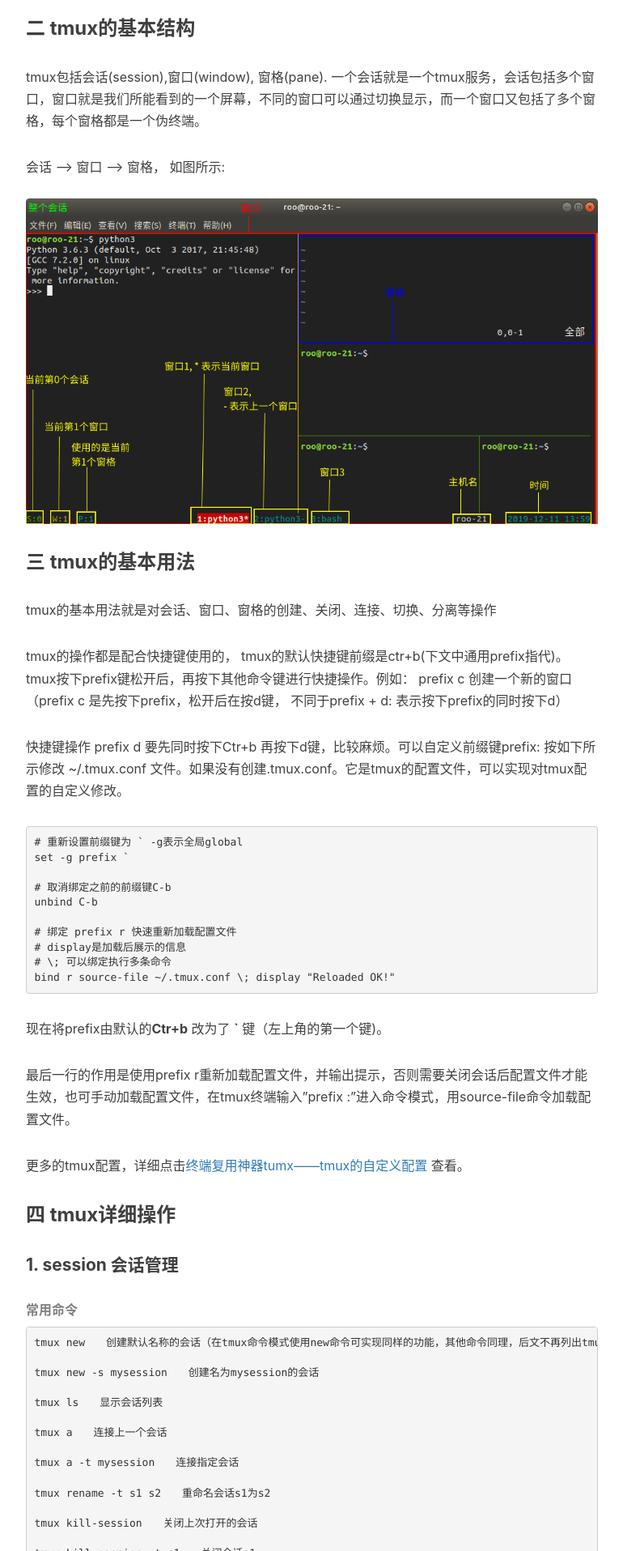
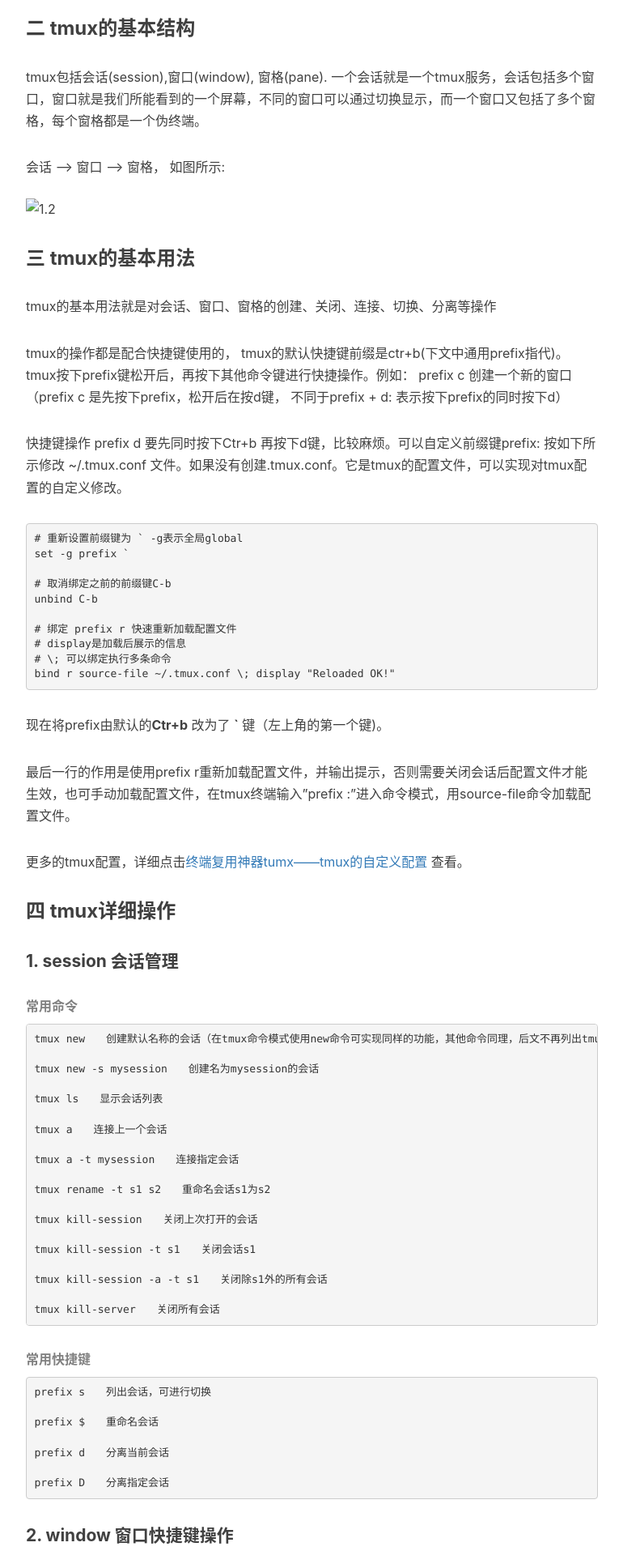
Before and after one commit to littleRpl/littleRpl.github.io, a Jekyll site: the page built from _posts/2019-12-11-tmux1.md, in a window 1280 px wide. Shown: the part 939-2854 px from the top of the page at 81% size, without its empty margins (233-1003 px from the left). Built offline with Jekyll 4.4.1, drawn with Linux system fonts in a browser that asks for light colours; nearby versions of some CDN libraries; comment, search, counter and statistics services are not loaded.

Commit message:
Update 2019-12-11-tmux1.md

```diff
--- a/_posts/2019-12-11-tmux1.md
+++ b/_posts/2019-12-11-tmux1.md
@@ -35,7 +35,7 @@
 tmux包括会话(session),窗口(window), 窗格(pane). 一个会话就是一个tmux服务，会话包括多个窗口，窗口就是我们所能看到的一个屏幕，不同的窗口可以通过切换显示，而一个窗口又包括了多个窗格，每个窗格都是一个伪终端。
 
 会话 --> 窗口 --> 窗格， 如图所示:
-![1.2](/img/tmux/1.2.png)
+![1.2](img/tmux/1.2.png)
 
 ### 三 tmux的基本用法
 
```
